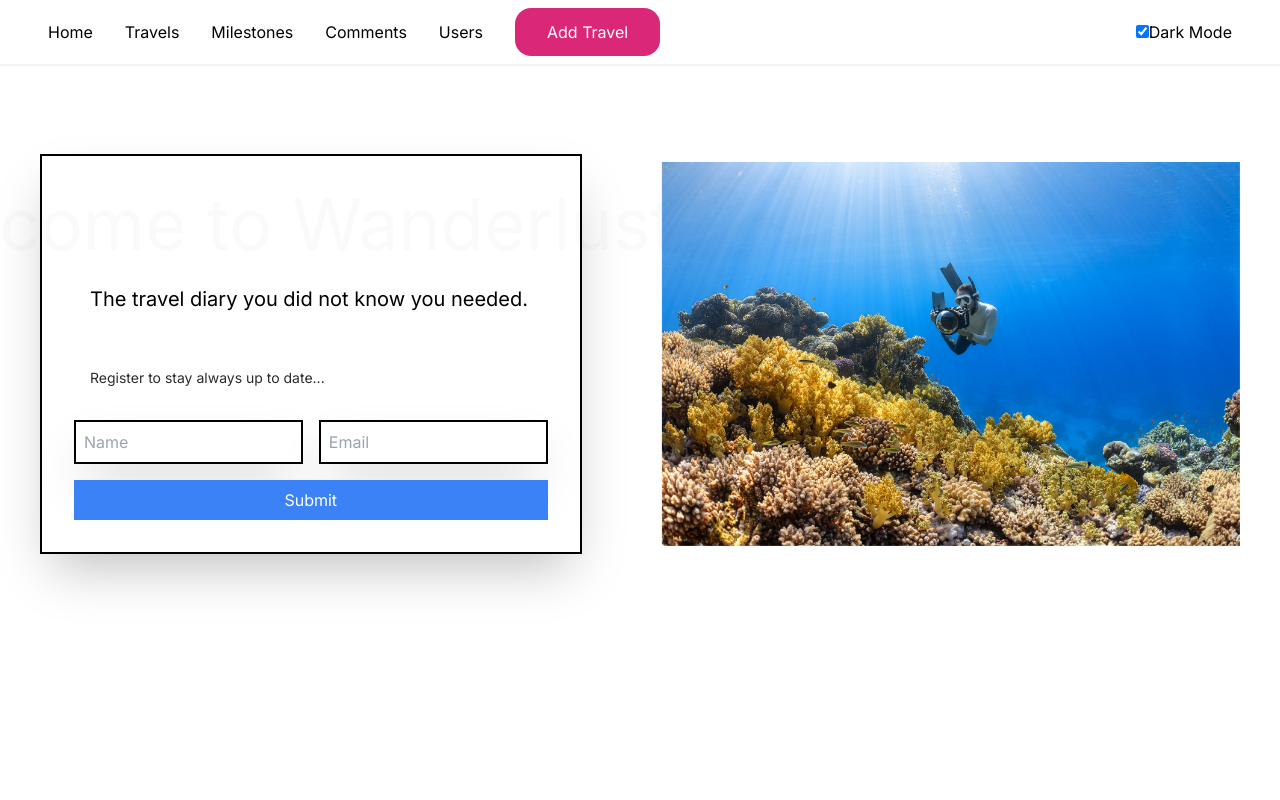
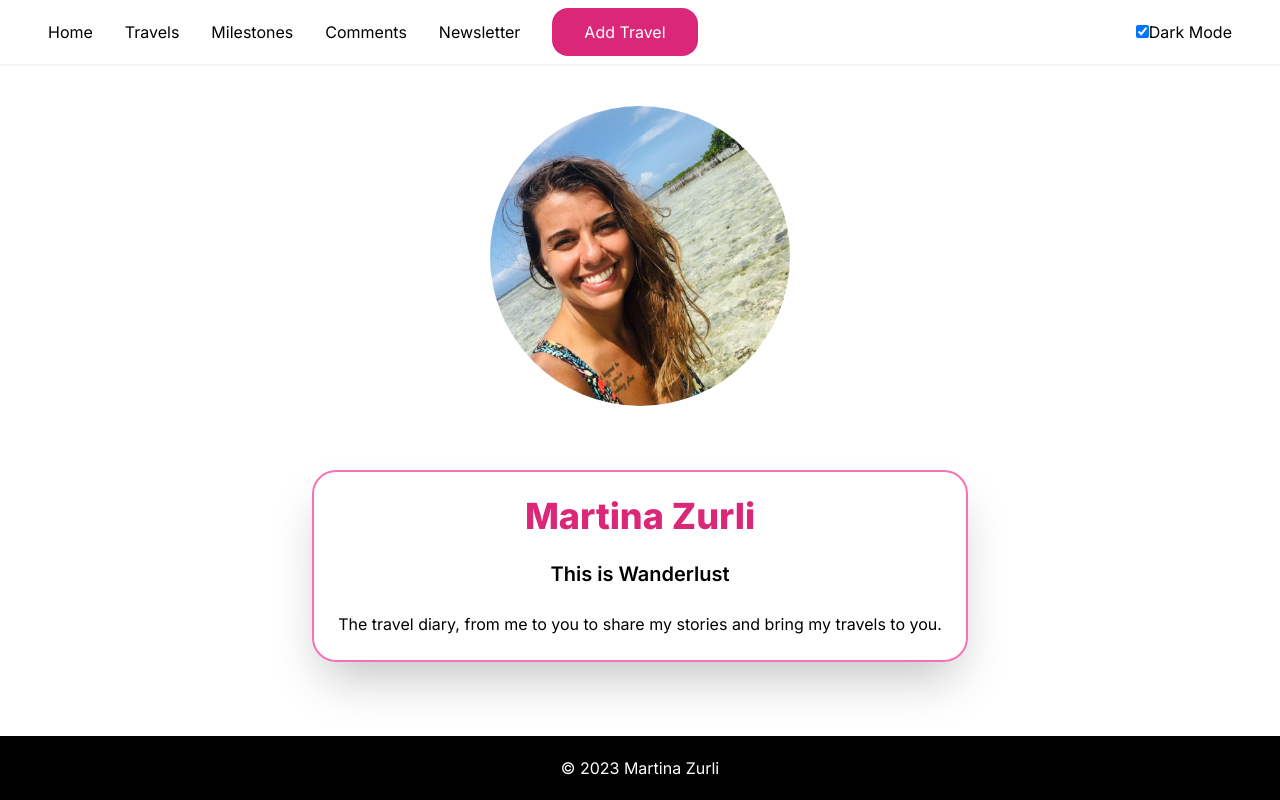
Before and after one commit to MartiZu/travelapp, a Next.js app: page / in a window 1280 px wide. Shown: the top 800 px of the page. Built offline with nearby package versions, Linux system fonts and the light colour scheme.

Commit message:
changed the main page

```diff
--- a/app/components/Footer.jsx
+++ b/app/components/Footer.jsx
@@ -1,6 +1,6 @@
 export default function Footer() {
     return (
-      <footer className="flex flex-end justify-center items-center h-16 bg-black text-white mt-36">
+      <footer className="fixed bottom-0 left-0 w-full bg-black text-white h-16 flex justify-center items-center">
         <p>© 2023 Martina Zurli</p>
       </footer>
     );
--- a/app/components/Header.jsx
+++ b/app/components/Header.jsx
@@ -19,8 +19,8 @@ export default function Header() {
         <Link className="hover:underline" href="/comments">
           Comments
         </Link>
-        <Link className="hover:underline" href="/users">
-          Users
+        <Link className="hover:underline" href="/newsLetter">
+          Newsletter
         </Link>
         <Link className="hover:underline" href="/addTravel">
           <button className="bg-pink-600 py-3 px-8 text-white rounded-2xl">
--- a/app/components/NewsletterForm.jsx
+++ b/app/components/NewsletterForm.jsx
@@ -34,11 +34,9 @@ export default function NewsletterForm() {
   return (
     <main className="flex min-h-screen flex-col items-center justify-between p-24">
       <div id="top-container" className="w-screen h-96 flex flex-row items-center">
-        <div id="left-container" className="flex flex-col p-8 mx-10 rounded-lg border-2 border-black border-solid shadow-2xl">
+        <div id="left-container" className="flex flex-col w-1/2 h-64 p-8 mx-10 rounded-2xl border-2 border-black border-solid shadow-2xl">
           <div id="data-form" className="grid grid-cols-2 gap-4">
-            <h2 className="col-span-2 text-4xl p-4 animate-ping">Welcome to Wanderlust.</h2>
-            <p className="col-span-2 text-justify text-xl p-4 animate-bounce">The travel diary you did not know you needed.</p>
-            <p className="col-span-2 text-justify text-sm p-4 animate-pulse">Register to stay always up to date...</p>
+            <h2 className="text-xl col-span-2 text-justify p-4 animate-pulse">Register to stay always up to date...</h2>
             {submitted ? (
               <p className="col-span-2 text-justify text-xl p-4">
                 Thank you for registering! You will receive our newsletter.
@@ -69,9 +67,9 @@ export default function NewsletterForm() {
             )}
           </div>
         </div>
-        <div id="right-container" className="relative w-1/2 h-full mx-10">
+        <div id="right-container" className="relative w-1/2 h-64 mx-10">
           <Image
-            className="object-cover w-full h-full rounded-md"
+            className="object-cover w-full h-full rounded-2xl"
             src={sub}
             alt="A sub swimming underwater"
             layout="fill"
--- /dev/null
+++ b/app/newsLetter/page.jsx
@@ -0,0 +1,12 @@
+// import Image from 'next/image';
+// import girl from "../public/images/girl.png";
+import NewsletterForm from '../components/NewsletterForm';
+
+
+export default function Newsletter() {
+  return (
+  <>
+  <NewsletterForm />
+  </>
+  );
+}
--- a/app/page.jsx
+++ b/app/page.jsx
@@ -1,42 +1,20 @@
-import Image from 'next/image';
-import sub from '../public/images/Sub-img.jpg';
-import girl from "../public/images/girl.png";
-import NewsletterForm from './components/NewsletterForm';
-
+import Image from "next/image";
 
 export default function Home() {
   return (
-  <>
-  <NewsletterForm />
-  </>
-  //   <main className="flex min-h-screen flex-col items-center justify-between p-24">
-  //     <div
-  //       id="top-container"
-  //       className="w-screen h-96 flex flex-row items-center"
-  //     >
-  //       <div id="left-container" className="flex flex-col p-8 mx-10 rounded-lg border-2 border-black border-solid shadow-2xl">
-  //         <div id="data-form" className="grid grid-cols-2 gap-4" >
-  //           <h2 className="col-span-2 text-4xl p-4">
-  //             Welcome to Wanderlust.
-  //           </h2>
-  //           <p className="col-span-2 text-justify text-xl p-4">The travel diary you did not know you needed.</p>
-  //           <p className="col-span-2 text-justify text-sm p-4">Register to stay always up to date...</p>
-  //           <input placeholder="Name" className="p-2 rounded-lg border-2 border-black border-solid shadow-2xl" />
-  //           <input placeholder="Email" className="p-2 rounded-lg border-2 border-black border-solid shadow-2xl" />
-  //           <button className="col-span-2 p-2 bg-blue-500 text-white rounded-md">
-  //             Submit
-  //           </button>
-  //         </div>
-  //       </div>
-  //       <div id="right-container" className="relative w-1/2 h-full mx-10">
-  //         <Image
-  //           className="object-cover w-full h-full rounded-md"
-  //           src={sub}
-  //           alt="A sub swimming underwater"
-  //           layout="fill"
-  //         />
-  //       </div>
-  //     </div>
-  //   </main>
+    <div className="flex flex-col items-center">
+      <Image className="rounded-full mt-10"
+        src="/images/Profile_photo.jpg"
+        alt="Profile photo"
+        width={300}
+        height={200}
+      />
+      <div className="flex flex-col items-center my-16 border-pink-400 border-2 rounded-3xl px-6 py-6 shadow-2xl hover:bg-pink-400">
+      <h1 className="text-4xl font-extrabold text-pink-600">Martina Zurli</h1>
+      <h2 className="text-xl font-semibold my-6">This is Wanderlust</h2>
+      <p>The travel diary, from me to you to share my stories and bring my travels to you.</p>
+
+      </div>
+    </div>
   );
 }
--- a/app/travels/TravelList.jsx
+++ b/app/travels/TravelList.jsx
@@ -38,14 +38,14 @@ export default async function TravelList() {
 
   return (
     <main className="flex flex-col justify-center items-center shrink-0 m-20">
-      <div className="grid grid-cols-2 gap-6 p-2">
+      <div className="grid grid-cols-2 gap-6 p-2 ">
         {travels.map((travel) => (
           <div
-            className="grid grid-cols-3 p-8 w-full max-w-4xl leading-loose rounded-lg border-2 border-black border-solid shadow-2xl"
+            className=" grid grid-cols-3 p-8 w-full max-w-4xl leading-loose rounded-lg border-2 border-black border-solid shadow-2xl"
             key={travel.id}
           >
-            <div className="col-span-2">
-              <Link href={`/travels/${travel.id}`}>
+            <div className="col-span-2 ">
+              <Link className="hover:bg-grey-200" href={`/travels/${travel.id}`}>
                 <h2 className="font-bold text-xl">
                   {travel.city}, {travel.country}
                 </h2>
--- a/app/travels/page.jsx
+++ b/app/travels/page.jsx
@@ -5,6 +5,7 @@ export default function Travels() {
   return (
     <main>
       <Suspense fallback={<Loading />}>
+        <h1 className="text-xl font-extrabold text-pink-600 flex flex-col items-center mx-20 my-16 border-pink-400 border-2 rounded-3xl px-6 py-6 shadow-2xl hover:bg-pink-400">Let me tell you about my trips, what I have seen and discovered. Click each card to see what is the best time to visit the location, a fun fact about the city and a link to the best spots not to miss during your visit!</h1>
         <TravelList />
       </Suspense>
     </main>
```
Also changed, not shown: app/users/hello.jsx (added, +42 -0 lines), public/images/Photo.png (added), public/images/Profile_photo.jpg (added).
